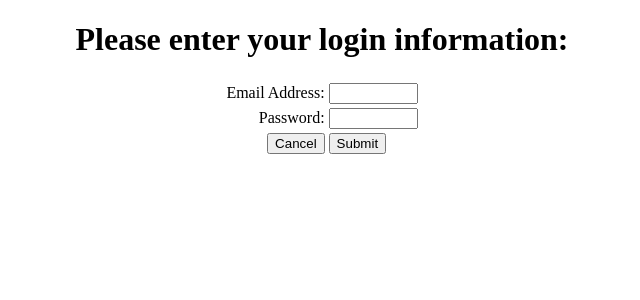
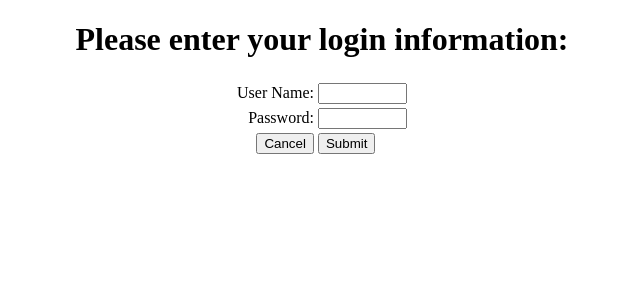
Before and after one commit to Aishwant/SEC_Hackathon2018, a PHP site: page /login.php in a window 1280 px wide. Shown: the top 300 px of the page, without its empty margins (318-958 px from the left). Run offline with PHP 8.4, Linux system fonts and the light colour scheme.

Commit message:
Add files via upload

```diff
--- a/login.php
+++ b/login.php
@@ -1,24 +1,25 @@
 <!DOCTYPE html>
 <html>
 <head>
+<title>Login</title>
 </head>
 <body>
 
 <h1 align="center">Please enter your login information:</h1>
 
 <form action="mainmenu.php" method="POST">
-	<table align="center" border="0" style="border-collapse">
+	<table id="logintable" align="center" border="0" style="border-collapse">
 			<tr>
-				<td align="right">Email Address:</td>
-				<td align="center"><input type="text" name="email" size="8"></td>
+				<td class="lt1" align="right">User Name:</td>
+				<td class="lt1" align="center"><input type="text" name="uname" size="8"></td>
 			</tr>
 			<tr>
-				<td align="right">Password:</td>
-				<td align="center"><input type="text" name="password" size="8"></td>
+				<td class="lt1" align="right">Password:</td>
+				<td class="lt1" align="center"><input type="text" name="password" size="8"></td>
 			</tr>
 			<tr>
-				<td align="right"><input type='button' value='Cancel' onclick="window.location.href='index.php'" /></td>
-				<td align="left"><input type="submit" value="Submit" name="b1"></td>
+				<td class="lt1" align="right"><input type='button' value='Cancel' onclick="window.location.href='index.php'" /></td>
+				<td class="lt1" align="left"><input type="submit" value="Submit" name="b1"></td>
 			</tr>
 		</table>
 </form>
```
Also changed, not shown: index.php (+21 -3 lines), logout.php (added, +12 -0 lines).
